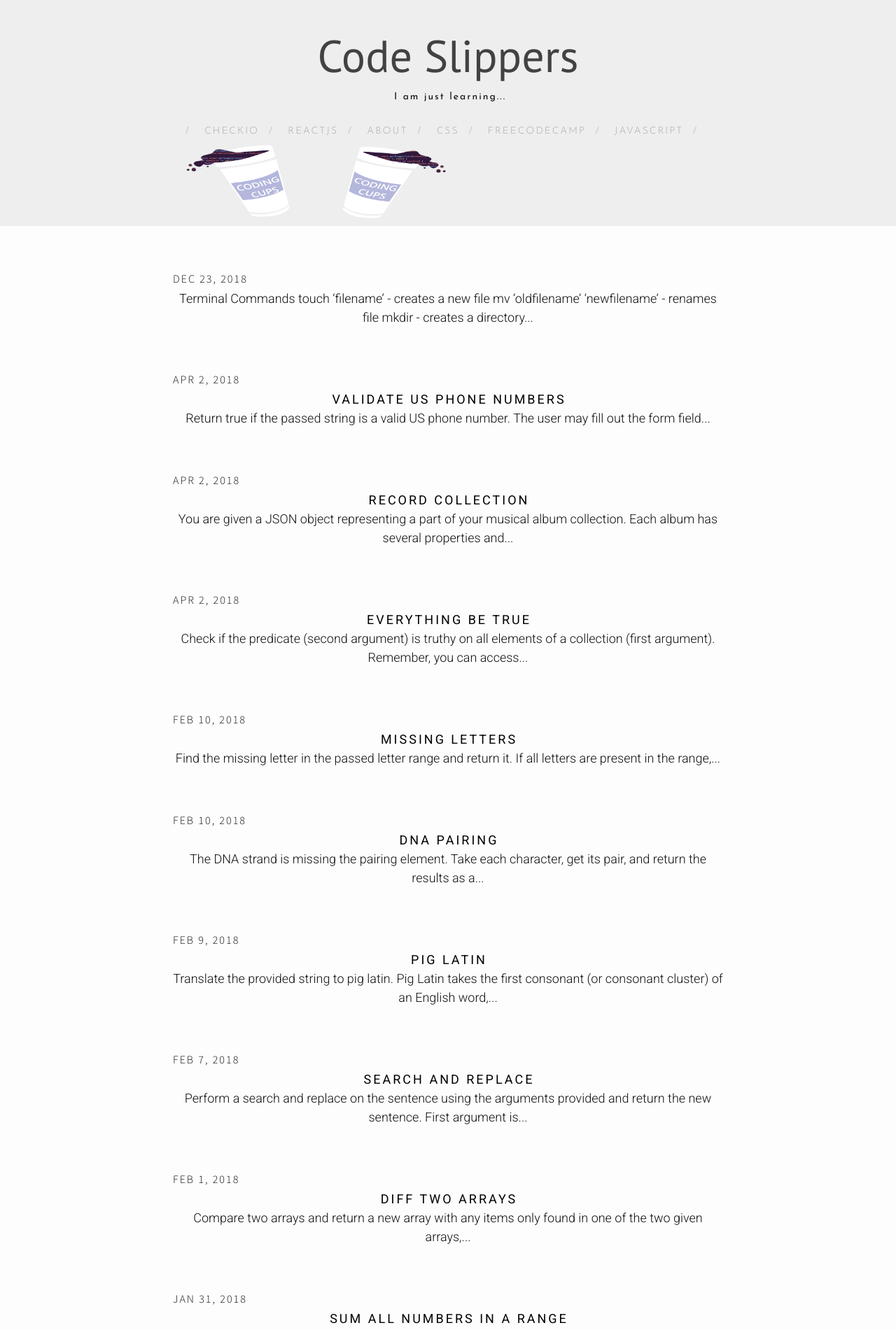
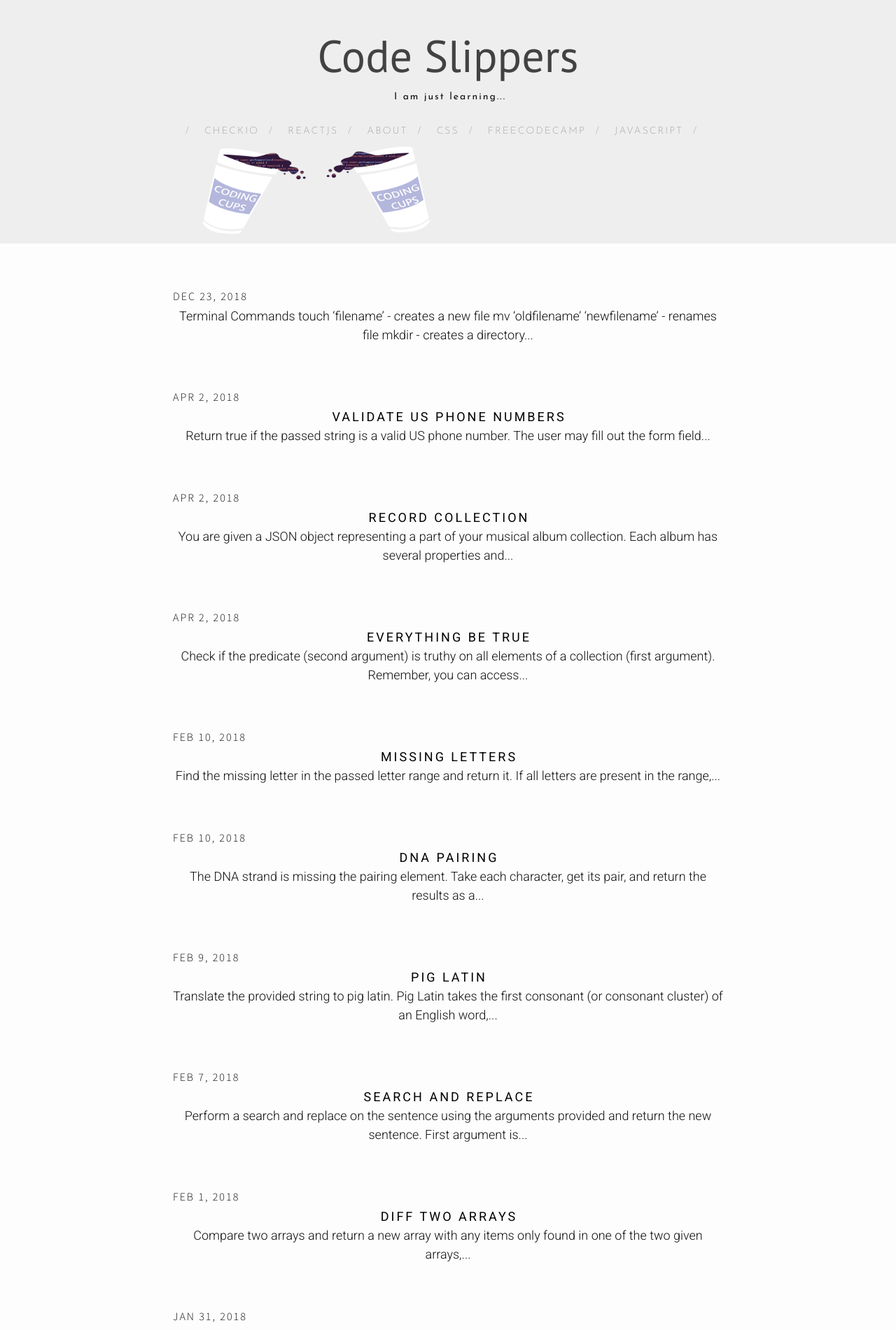
Before and after one commit to dumpofmemory/dumpofmemory.github.io, a Jekyll site: the page built from index.html, in a window 1280 px wide. Shown: the top 1901 px of the page at 70% size. Built offline with Jekyll 4.4.1, drawn with Linux system fonts in a browser that asks for light colours; nearby versions of some CDN libraries.

Commit message:
change banner image  dimensions

```diff
--- a/_includes/header.html
+++ b/_includes/header.html
@@ -18,8 +18,8 @@
       {% endif %}
       {% endfor %}
       <!-- <img style="height:125px; width:200px; float:left" src="/css/avatar.png" /> -->
-      <img style="height:125px; width:200px; float:left" src="/css/cODING cUPS L-02.png" />
-      <img style="height:125px; width:200px; float:left" src="/css/cODING cUPS R-02.png" />
+      <img style="height:150px; width:200px; float:left" src="/css/cODING cUPS R-02.png" />
+      <img style="height:150px; width:200px; float:left" src="/css/cODING cUPS L-02.png" />
       <!-- <img style="height:125px; width: 200px; float:right;" src="/css/avatar1.png" /> -->
     </div>
   </div>
```
